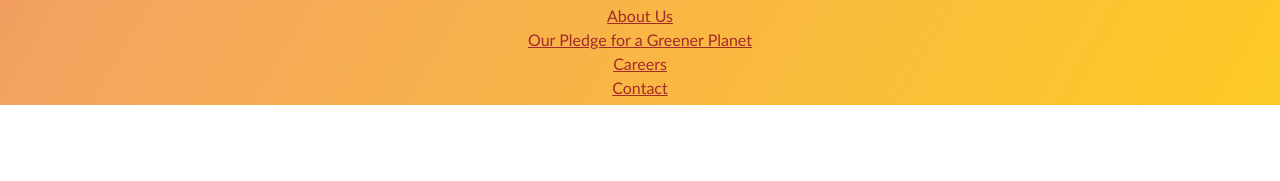
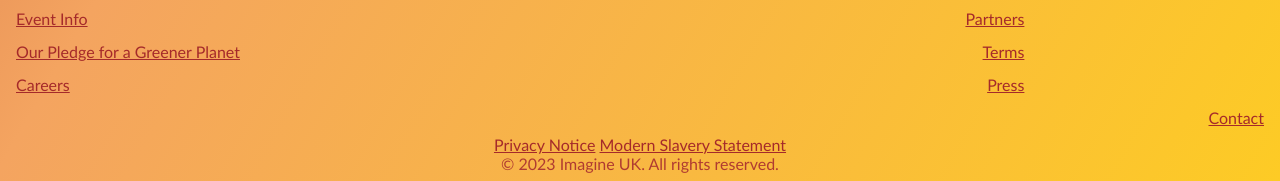
Before and after one commit to deliarae/imaginary-festival, a plain HTML site: page index.html in a window 1280 px wide. Shown: the part 2062-2243 px from the top of the page. Before the commit the page ends 2167 px from the top, so only its background shows below. Drawn offline with Linux system fonts and the light colour scheme.

Commit message:
edited footer and cleaner up stylesheet

```diff
--- a/index.html
+++ b/index.html
@@ -96,10 +96,56 @@
     </section>
 
     <footer>
-      <a href="#" class="footer">About Us</a>
-      <a href="#" class="footer">Our Pledge for a Greener Planet</a>
-      <a href="#" class="footer">Careers</a>
-      <a href="#" class="footer">Contact</a>
+      <table>
+        <tr>
+          <td class="footer-left">
+            <div>
+              <a href="#" class="footer">Event Info</a>
+            </div>
+          </td>
+          <td class="footer-right">
+            <div>
+              <a href="#" class="footer">Partners</a>
+            </div>
+          </td>
+        </tr>
+        <tr>
+          <td class="footer-left">
+            <div>
+              <a href="#" class="footer">Our Pledge for a Greener Planet</a>
+            </div>
+          </td>
+          <td class="footer-right">
+            <div><a href="#" class="footer">Terms</a></div>
+          </td>
+        </tr>
+
+        <tr>
+          <td class="footer-left">
+            <div>
+              <a href="#" class="footer">Careers</a>
+            </div>
+          </td>
+          <td class="footer-right">
+            <div><a href="#" class="footer">Press</a></div>
+          </td>
+        </tr>
+
+        <tr>
+          <td></td>
+          <td class="footer-right">
+            <div>
+              <a href="#" class="footer">Contact</a>
+            </div>
+          </td>
+        </tr>
+      </table>
+
+      <p>
+        <a href="#">Privacy Notice</a>
+        <a href="#">Modern Slavery Statement</a>
+      </p>
+      <p>&copy; 2023 Imagine UK. All rights reserved.</p>
     </footer>
   </body>
 </html>
--- a/style.css
+++ b/style.css
@@ -9,13 +9,8 @@ body {
     font-family: "Trebuchet MS", "Lucida Sans Unicode", "Lucida Grande",
         "Lucida Sans", Arial, sans-serif;
     text-align: center;
-
-
 }
-
-img {
-    max-width: 560px;
-}
+    /* head */
 
 header {
     background-color: rgba(221, 129, 81, 0.3);
@@ -34,15 +29,14 @@ nav {
     text-align: center;
 }
 
-a {
-    color: brown;
-}
 header {
     border: 1px solid #b03b31;
 }
+
 nav {
     border: 1px solid #b03b31;
 }
+
 h1 {
     display: inline;
     font-family: 'Righteous', cursive;
@@ -51,6 +45,19 @@ h1 {
     text-align: center;
 
 }
+
+
+
+
+/* body */
+img {
+    max-width: 560px;
+}
+
+a {
+    color: brown;
+}
+
 
 h2 {
     color: #b03b31;
@@ -77,31 +84,6 @@ p {
 section {
     text-align: center;
 }
-
-/* aside {
-        color: #b03b31;
-        width: 20%;
-        max-width: 150px;
-        min-width: 100px;
-        float: left;
-        margin-top: 30px;
-      } */
-article {
-    text-align: center;
-}
-
-#google-maps {
-    padding-bottom: 20px;
-}
-
-
-.footer {
-    display: block;
-    margin: 5px;
-}
-
-
-
 
 .container {
     position: relative;
@@ -151,6 +133,48 @@ article {
 .artist-photo {
     max-width: 560px;
     margin: auto;
-        height: 336px;
+    height: 336px;
     width: 560px;
 }
+
+                /* aside {
+                color: #b03b31;
+                width: 20%;
+                max-width: 150px;
+                min-width: 100px;
+                float: left;
+                margin-top: 30px;
+              } */
+article {
+    text-align: center;
+}
+
+#google-maps {
+    padding-bottom: 20px;
+}
+
+    /* footer */
+
+
+
+
+.footer {
+    display: block;
+    margin: 5px;
+}
+
+.footer-left {
+    float: left;
+}
+
+.footer-right {
+
+    text-align: right;
+    float: right;
+}
+
+
+table {
+    margin: 0;
+    width: 100%;
+}
```
